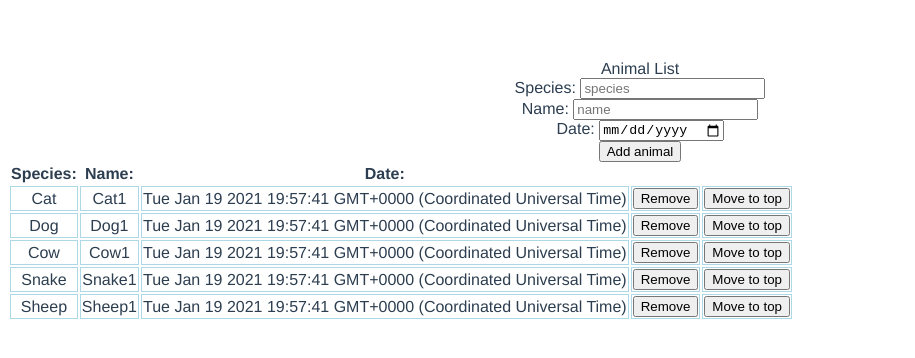
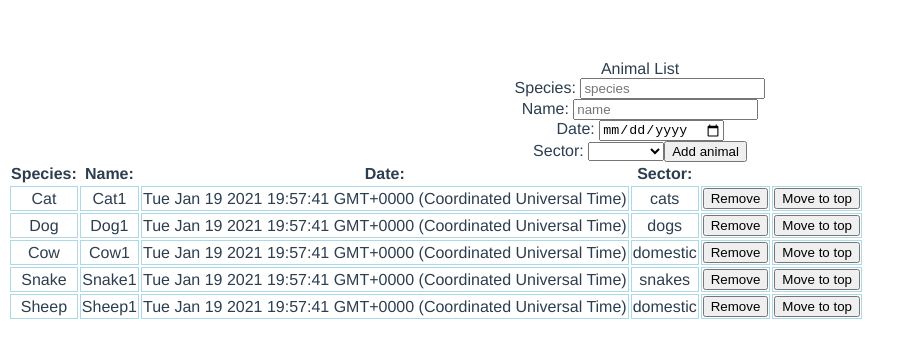
Before and after one commit to kershme-tukelio/VueJS-Zoo, a Vue app: page / in a window 1280 px wide. Shown: the top 358 px of the page, without its empty margins (0-915 px from the left). Built offline with nearby package versions, Linux system fonts and the light colour scheme.

Commit message:
Objective 6 complete

```diff
--- a/src/components/AnimalForm.vue
+++ b/src/components/AnimalForm.vue
@@ -1,14 +1,18 @@
 <template>
     <form @submit.prevent="onSubmit">
         <label for="species">Species: </label>
-        <input v-model="species" id="species" type="text" placeholder="species"><br/>
+        <input required v-model="species" id="species" type="text" placeholder="species"><br/>
 
         <label for="name">Name: </label>
-        <input v-model="name" id="name" type="text" placeholder="name"><br/>
+        <input required v-model="name" id="name" type="text" placeholder="name"><br/>
 
         <label for="date">Date: </label>
-        <input v-model="date" id="date" type="date" placeholder="Date of birth"><br/>
+        <input required v-model="date" id="date" type="date" placeholder="Date of birth"><br/>
 
+        <label for="sector">Sector: </label>
+        <select required v-model="sector" name="sector" id="sector">
+            <option v-for="(sector, index) in sectors" :key="index">{{sector}}</option>
+        </select>
         <button type="submit">Add animal</button>
     </form>
 </template>
@@ -20,16 +24,23 @@ export default {
         return {
             species: "",
             name: "",
-            date: ""
+            date: "",
+            sector: ""
         }
     },
+    props: ['sectors'],
     methods: {
         onSubmit() {
             this.$emit('add-animal', {
                 species: this.species,
                 name: this.name,
-                date: new Date(this.date)
+                date: new Date(this.date),
+                sector: this.sector
             })
+            this.species = "";
+            this.name = "";
+            this.date = "";
+            this.sector = "";
         }
     }
 }
--- a/src/components/AnimalList.vue
+++ b/src/components/AnimalList.vue
@@ -1,17 +1,19 @@
 <template>
     <div>
         Animal List
-        <animal-form @add-animal="addAnimal"></animal-form>
+        <animal-form @add-animal="addAnimal" :sectors="sectors"></animal-form>
         <table>
             <tr>
                 <th>Species: </th>
                 <th>Name: </th>
                 <th>Date: </th>
+                <th>Sector: </th>
             </tr>
-            <tr v-for="({species, name, date}, index) in animals" :key="index">
+            <tr v-for="({species, name, date, sector}, index) in animals" :key="index">
                 <td>{{species}}</td>
                 <td>{{name}}</td>
                 <td>{{date ? date : "Unknown"}}</td>
+                <td>{{sector}}</td>
                 <td><button @click="removeAnimal(index)">Remove</button></td>
                 <td><button @click="moveToTop(index)">Move to top</button></td>
             </tr>
@@ -29,31 +31,37 @@ export default {
     },
     data() {
         return {
-        animals: [
+            sectors: ['dogs', 'snakes', 'cats', 'domestic'],
+            animals: [
             {
                 species: "Cat",
                 name: 'Cat1',
-                date: new Date()
+                date: new Date(),
+                sector: "cats"
             },
             {
                 species: "Dog",
                 name: 'Dog1',
-                date: new Date()
+                date: new Date(),
+                sector: "dogs"
             },
             {
                 species: "Cow",
                 name: 'Cow1',
-                date: new Date()
+                date: new Date(),
+                sector: "domestic"
             },
             {
                 species: "Snake",
                 name: 'Snake1',
-                date: new Date()
+                date: new Date(),
+                sector: "snakes"
             },
             {
                 species: "Sheep",
                 name: 'Sheep1',
-                date: new Date()
+                date: new Date(),
+                sector: "domestic"
             },
         ]
         }
```
